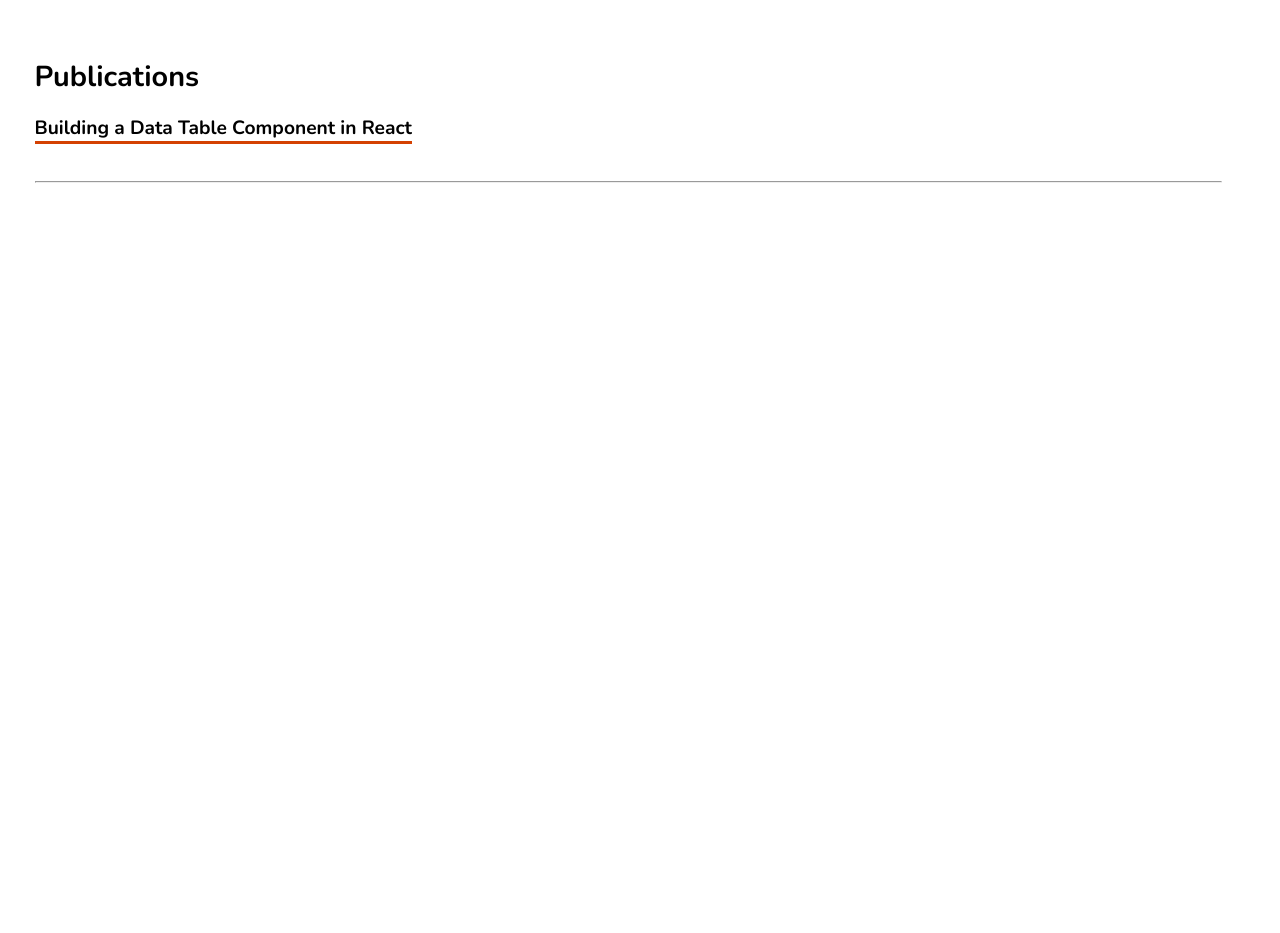
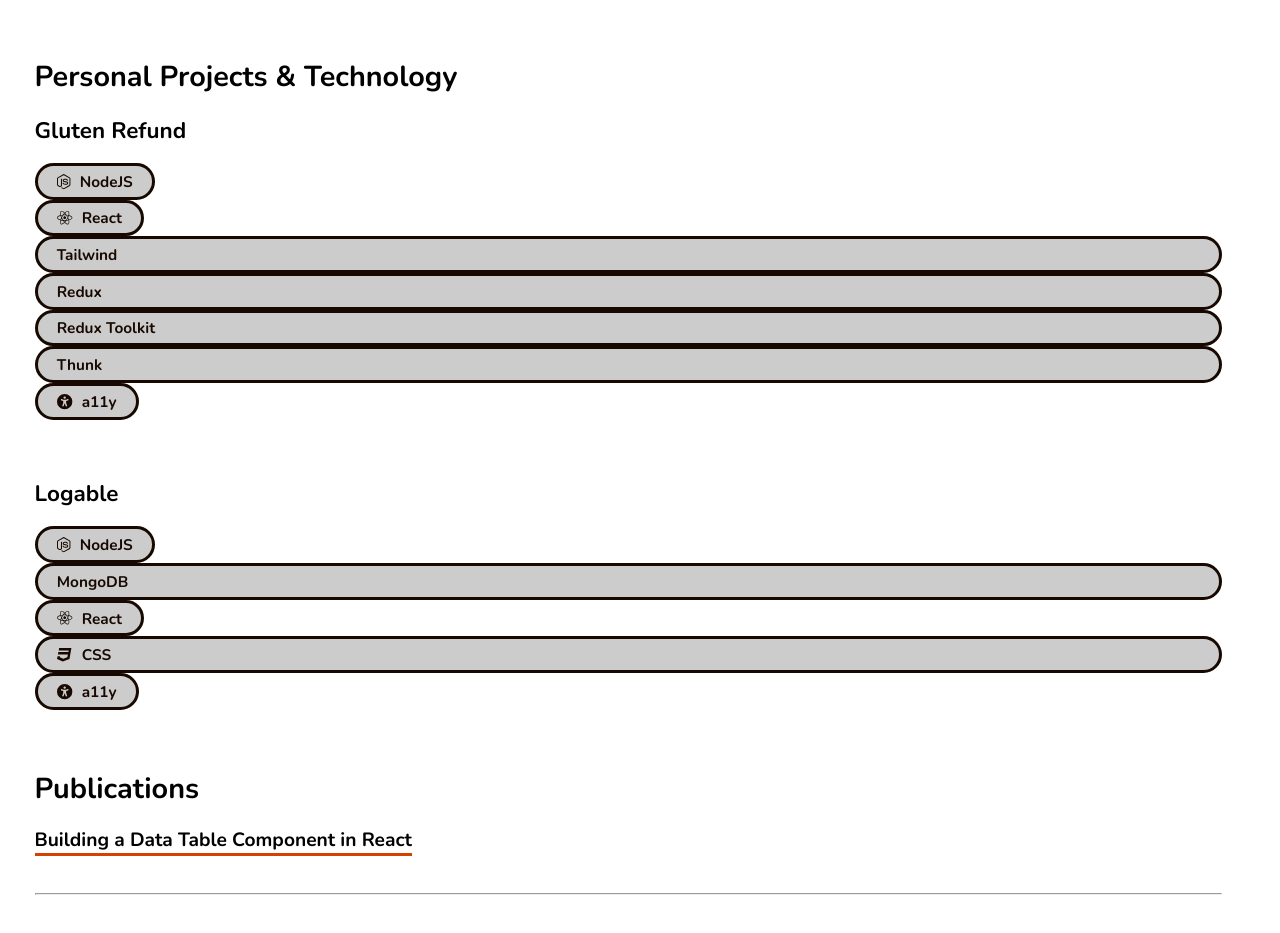
Before and after one commit to amberfrontend/website, a React (Vite) app: page /qualifications in a window 1280 px wide. Shown: the part 2348-3281 px from the top of the page. Before the commit the page ends 2627 px from the top, so only its background shows below. Built offline with nearby package versions, Linux system fonts and the light colour scheme; a web font is replaced by a local one.

Commit message:
Add para

```diff
--- a/src/routes/Qualifications/Qualifications.tsx
+++ b/src/routes/Qualifications/Qualifications.tsx
@@ -9,6 +9,7 @@
   faPython,
   faCss3,
   faHtml5,
+  faNodeJs,
 } from '@fortawesome/free-brands-svg-icons';
 import { faUniversalAccess } from '@fortawesome/free-solid-svg-icons';
 
@@ -308,6 +309,65 @@
         </Flex>
       </Block>
       <Block>
+        <h2>Personal Projects &amp; Technology</h2>
+        <h3>Gluten Refund</h3>
+        <Flex justifyContent='flex-start' gap='0.5rem'>
+          <Tag>
+            <Flex justifyContent='center' alignItems='center' gap='0.5rem'>
+              <FontAwesomeIcon icon={faNodeJs} /> NodeJS
+            </Flex>
+          </Tag>
+        </Flex>
+        <Flex justifyContent='flex-start' gap='0.5rem'>
+          <Tag>
+            <Flex justifyContent='center' alignItems='center' gap='0.5rem'>
+              <FontAwesomeIcon icon={faReact} /> React
+            </Flex>
+          </Tag>
+        </Flex>
+        <Tag>Tailwind</Tag>
+        <Tag>Redux</Tag>
+        <Tag>Redux Toolkit</Tag>
+        <Tag>Thunk</Tag>
+        <Flex justifyContent='flex-start' gap='0.5rem'>
+          <Tag>
+            <Flex justifyContent='center' alignItems='center' gap='0.5rem'>
+              <FontAwesomeIcon icon={faUniversalAccess} /> a11y
+            </Flex>
+          </Tag>
+        </Flex>
+      </Block>
+      <Block>
+        <h3>Logable</h3>
+        <Flex justifyContent='flex-start' gap='0.5rem'>
+          <Tag>
+            <Flex justifyContent='center' alignItems='center' gap='0.5rem'>
+              <FontAwesomeIcon icon={faNodeJs} /> NodeJS
+            </Flex>
+          </Tag>
+        </Flex>
+        <Tag>MongoDB</Tag>
+        <Flex justifyContent='flex-start' gap='0.5rem'>
+          <Tag>
+            <Flex justifyContent='center' alignItems='center' gap='0.5rem'>
+              <FontAwesomeIcon icon={faReact} /> React
+            </Flex>
+          </Tag>
+        </Flex>
+        <Tag>
+          <Flex justifyContent='center' alignItems='center' gap='0.5rem'>
+            <FontAwesomeIcon icon={faCss3} /> CSS
+          </Flex>
+        </Tag>
+        <Flex justifyContent='flex-start' gap='0.5rem'>
+          <Tag>
+            <Flex justifyContent='center' alignItems='center' gap='0.5rem'>
+              <FontAwesomeIcon icon={faUniversalAccess} /> a11y
+            </Flex>
+          </Tag>
+        </Flex>
+      </Block>
+      <Block>
         <h2>Publications</h2>
         <Link
           href='https://shopify.engineering/building-data-table-component-react'
```
